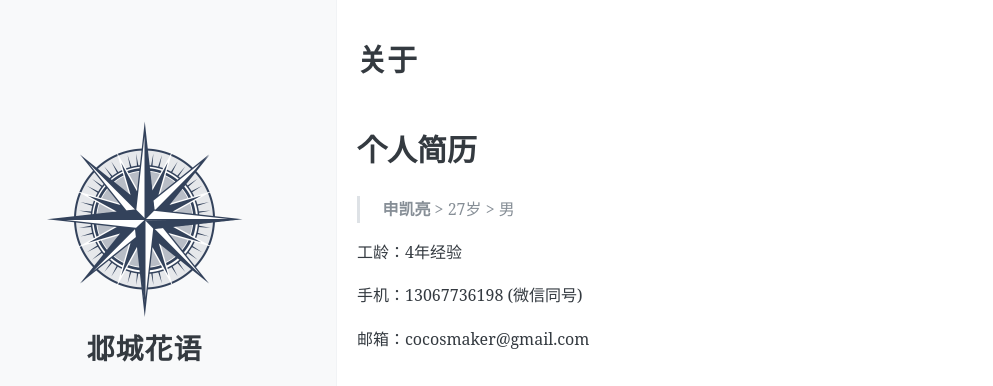
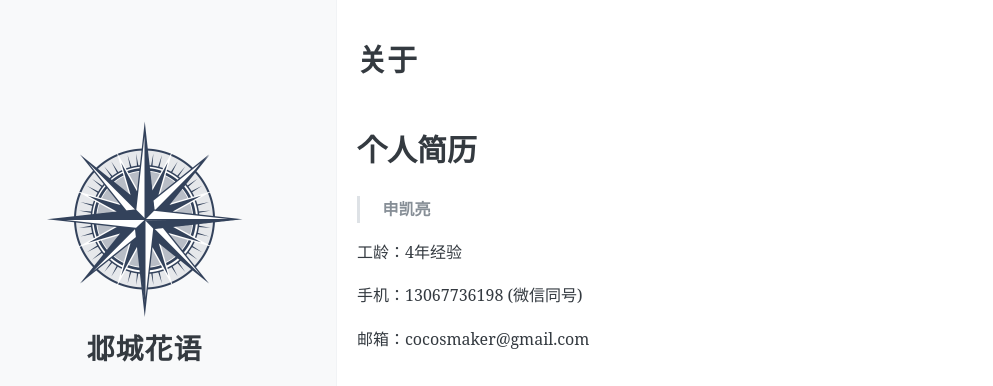
Before and after one commit to Adoger99/blog, a Jekyll site: the page built from about.md, in a window 1280 px wide and 900 px high. Shown: the top 386 px of the window, without its empty margins (47-1040 px from the left). Built offline with Jekyll 4.4.1, drawn with Linux system fonts in a browser that asks for light colours; comment, search, counter and statistics services are not loaded.

Commit message:
Update about.md

```diff
--- a/about.md
+++ b/about.md
@@ -6,7 +6,7 @@ permalink: /about/
 
 # 个人简历
 
-> **申凯亮** > 27岁 > 男
+> **申凯亮**
 
 工龄：4年经验
 
```
